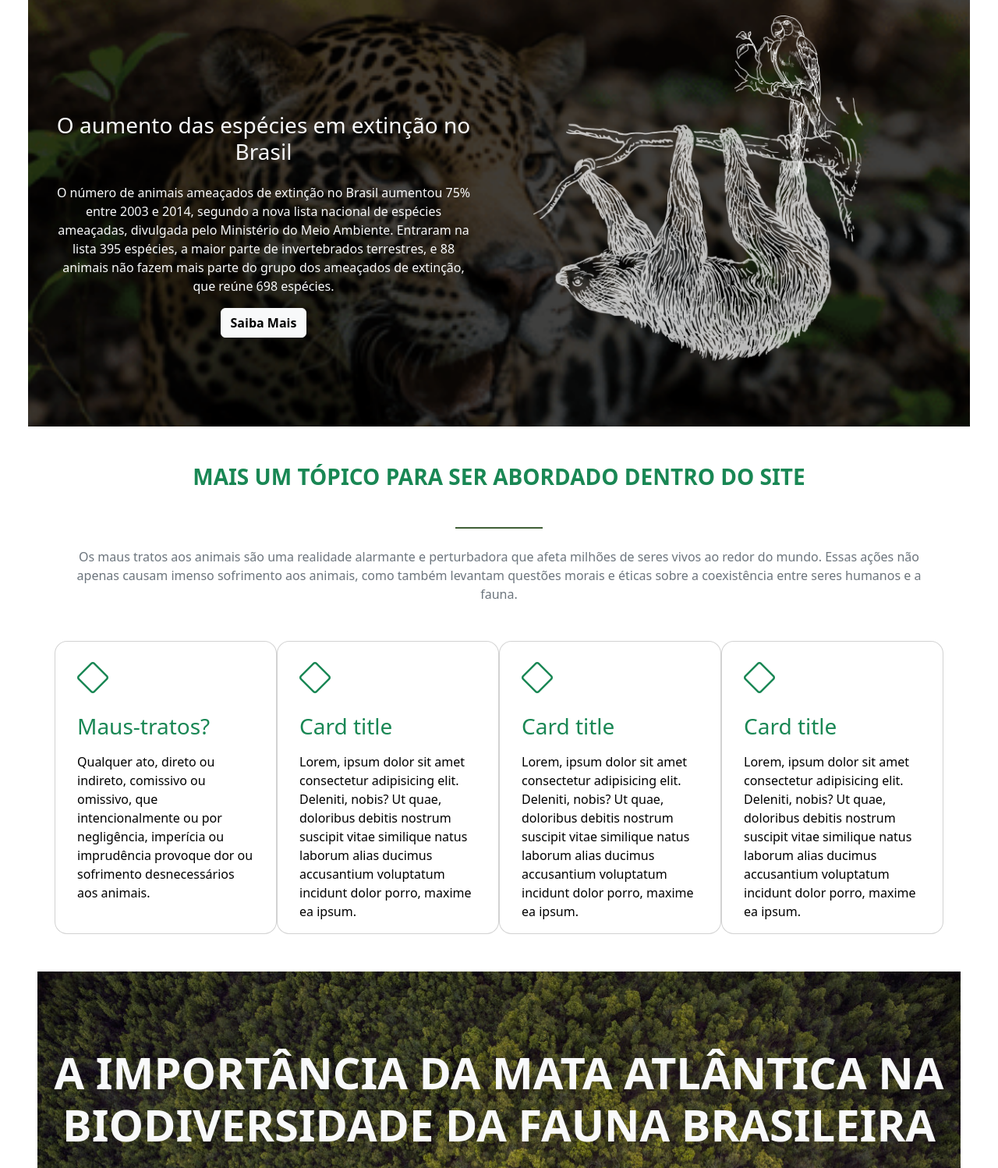
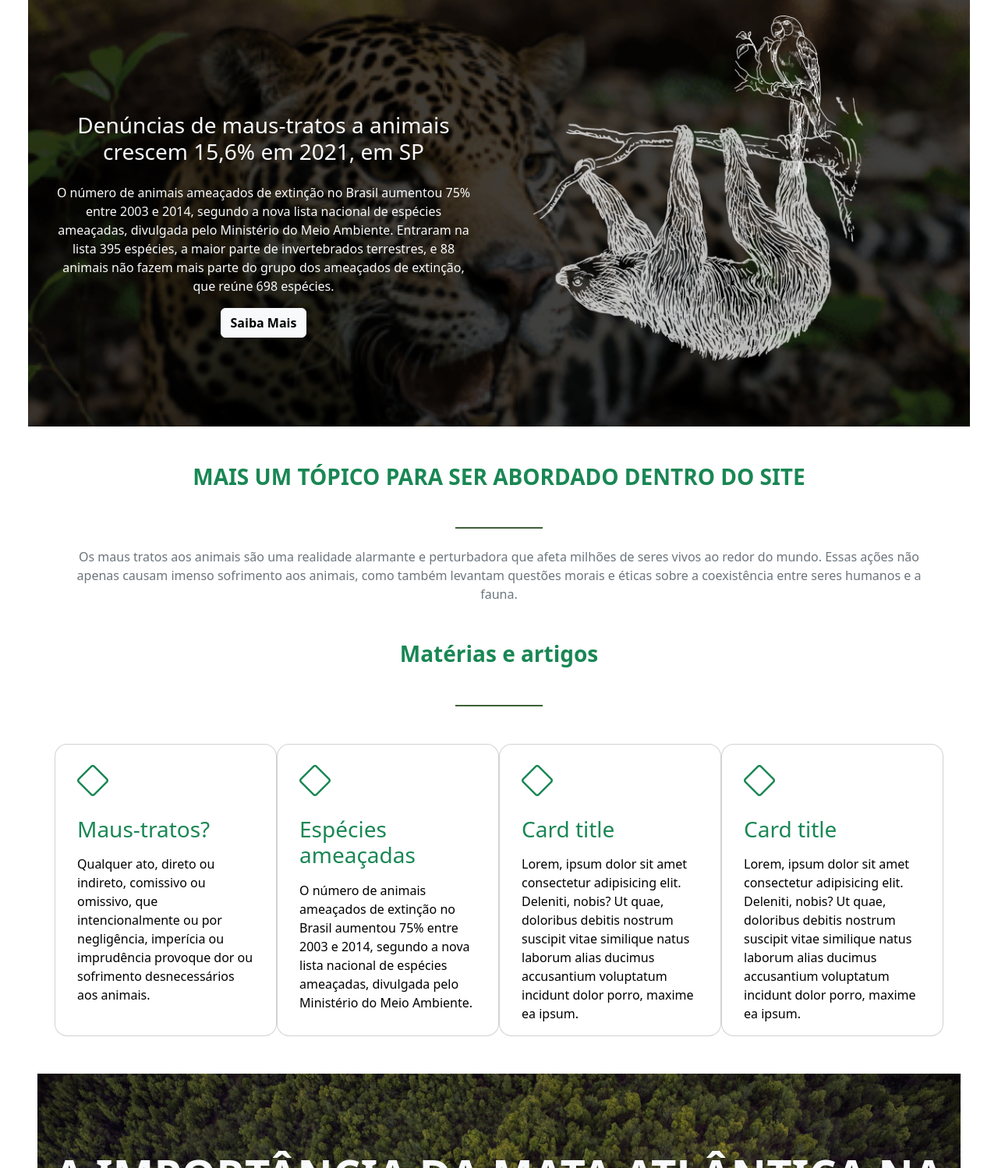
Before and after one commit to juliaax3/bioline02, a plain HTML site: page index.html in a window 1280 px wide. Shown: the part 480-1978 px from the top of the page at 78% size. Drawn offline with nearby package versions, Linux system fonts and the light colour scheme; no server answers.

Commit message:
atuabas0810

```diff
--- a/index.html
+++ b/index.html
@@ -105,7 +105,7 @@
     <article class="animais-extintos row">
       <div class="col-md-6 col-12 d-flex flex-column justify-content-center align-items-center">
         <h3 class="text-light text-center mt-5 p-3 row" data-aos="fade-up" data-aos-duration="2000">
-          O aumento das espécies em extinção no Brasil
+          Denúncias de maus-tratos a animais crescem 15,6% em 2021, em SP
         </h3>
         <p class="text-light px-md-4 text-center" data-aos="fade-up" data-aos-duration="2000">
           O número de animais ameaçados de extinção no Brasil aumentou 75% entre 2003 e 2014, segundo a nova lista
@@ -113,11 +113,11 @@
           espécies, a maior parte de invertebrados terrestres, e 88 animais não fazem mais parte do grupo dos ameaçados
           de extinção, que reúne 698 espécies.
         </p>
-        <a href="https://agenciabrasil.ebc.com.br/geral/noticia/2014-12/numero-de-animais-ameacados-de-extincao-no-brasil-aumenta-75-em-11-anos"
+        <a href="https://g1.globo.com/sp/sao-paulo/noticia/2022/01/10/denuncias-de-maus-tratos-a-animais-crescem-156percent-em-2021-em-sp.ghtml"
           class="btn btn-light fw-bold" data-aos="fade-up" data-aos-duration="2000">Saiba Mais</a>
       </div>
       <div class="col-md-6 col-12">
-        <img src="assets/imagens/risco-de-extincao.png" alt="Imagem ilustrativa de animais risico de extinção"
+        <img src="assets/imagens/risco-de-extincao.png" alt="Imagem ilustrativa de animais em risico de extinção"
           class="risco-extincao-img">
       </div>
     </article>
@@ -131,8 +131,14 @@
           uma realidade alarmante e perturbadora que afeta
           milhões de seres vivos ao redor do mundo. Essas ações não apenas causam imenso sofrimento aos animais, como
           também levantam questões morais e éticas sobre a
-          coexistência entre seres humanos e a fauna.</p>
+          coexistência entre seres humanos e a fauna.
+        </p>
+
+        <h3 class="text-center text-success fw-bold my-5" data-aos="fade" data-aos-duration="1500">Matérias e artigos</h3>
+        <div class="decoration-bar" data-aos="flip-left" data-aos-duration="2500"></div>
+
         <div class="row my-5">
+
           <div class="card col-12 col-md-6 col-lg-3 rounded-4">
 
             <div class="card-body">
@@ -154,12 +160,12 @@
             <div class="card-body">
               <i class="bi bi-diamond fs-1 text-success"></i>
               <a
-                href="" class="acard">
-                <h5 class="card-title my-3 fs-3 text-success" data-aos="fade" data-aos-duration="1500">Card title</h5>
+                href="https://agenciabrasil.ebc.com.br/geral/noticia/2014-12/numero-de-animais-ameacados-de-extincao-no-brasil-aumenta-75-em-11-anos" class="acard">
+                <h5 class="card-title my-3 fs-3 text-success" data-aos="fade" data-aos-duration="1500">Espécies ameaçadas</h5>
 
-                <p class="card-text">Lorem, ipsum dolor sit amet consectetur adipisicing elit. Deleniti, nobis? Ut quae,
-                  doloribus debitis nostrum suscipit vitae similique natus laborum alias ducimus accusantium voluptatum
-                  incidunt dolor porro, maxime ea ipsum.</p>
+                <p class="card-text">O número de animais ameaçados de extinção no Brasil aumentou 75% entre 2003 e 2014, segundo a nova lista nacional de espécies ameaçadas, divulgada pelo Ministério do Meio Ambiente.
+
+                </p>
               </a>
             </div>
           </div>
```
